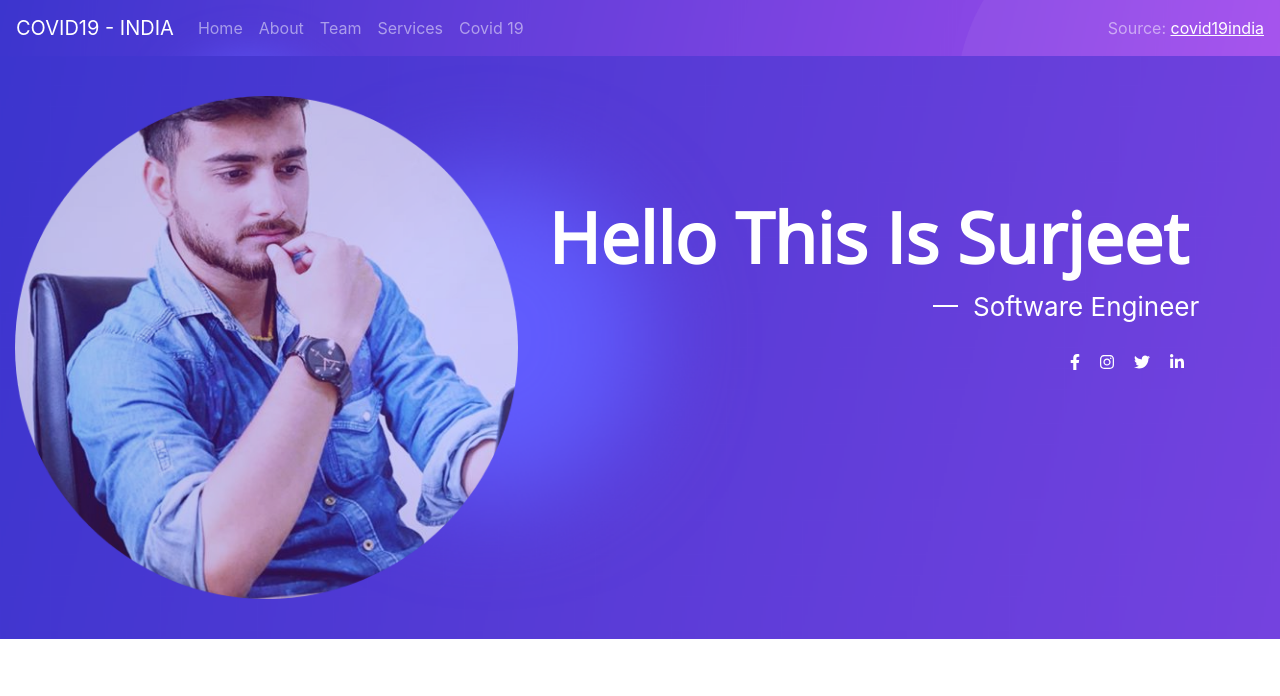
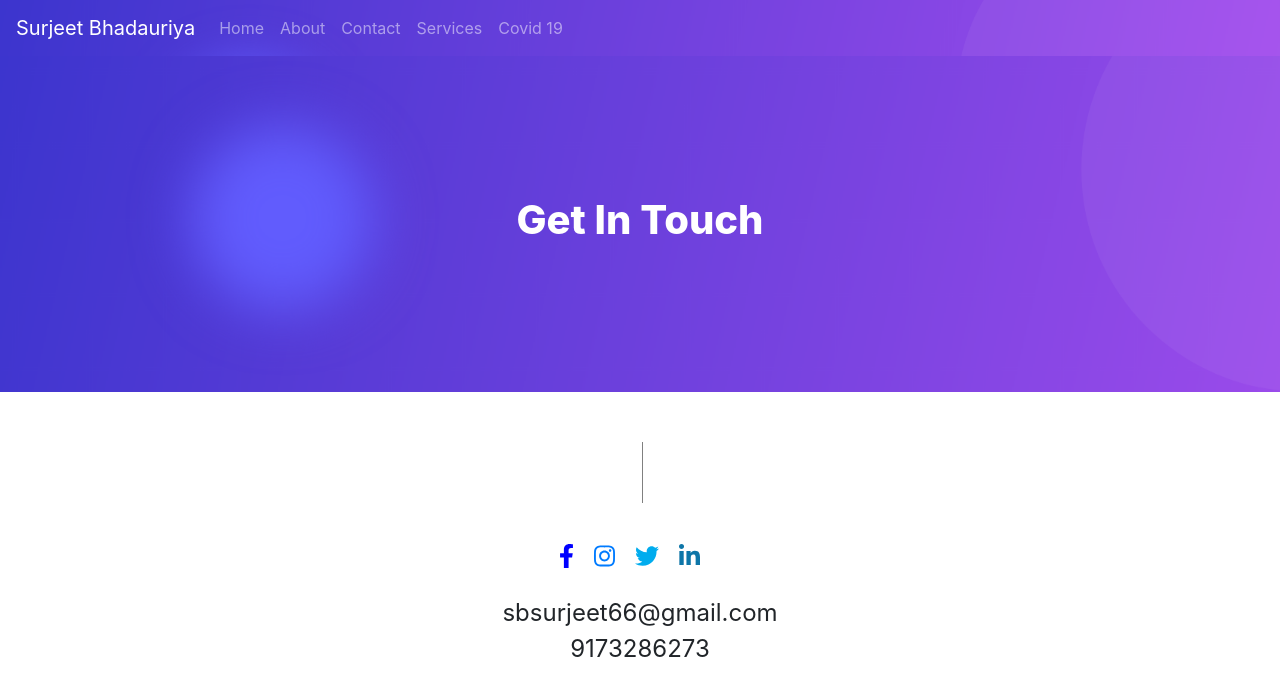
Before and after one commit to suri66/surjeet-bhadauriya, a React (Create React App) app: page /contact in a window 1280 px wide. Shown: the top 696 px of the page. Built offline with nearby package versions, Linux system fonts and the light colour scheme.

Commit message:
homepage change, covid19 link, contact us page

```diff
--- a/src/App.js
+++ b/src/App.js
@@ -5,7 +5,7 @@ import HomePage from './pages/HomePage';
 import Header from './components/Common/Header/header';
 import Covid19Page from './pages/Covid19Page';
 import ServicePage from './pages/ServicePage';
-import TeamPage from './pages/TeamPage';
+import ContactUsPage from './pages/ContactUsPage';
 
 
 const App = (
@@ -13,13 +13,13 @@ const App = (
     <div>
       <Header />
       <Switch>
-        <Route exact path="/" component={Covid19Page} />
+        <Route exact path="/" component={HomePage} />
         <Route path="/about" component={HomePage} />
-        <Route path="/contact" component={HomePage} />
+        <Route path="/contact" component={ContactUsPage} />
         <Route path="/services" component={ServicePage} />
         <Route path="/portfolio" component={HomePage} />
         <Route path="/covid19" component={Covid19Page} />
-        <Route path="/team" component={TeamPage} />
+        {/* <Route path="/team" component={TeamPage} />         */}
         {/* <Route component={Notfound} /> */}
       </Switch>
       {/* <Footer /> */}
--- a/src/components/Common/Header/header.js
+++ b/src/components/Common/Header/header.js
@@ -19,8 +19,7 @@ const Header = props => {
     <div>
       <Navbar color="dark" dark expand="md" className="header">
         <Link to="/" className="navbar-brand">
-          {/* Surjeet Bhadauriya */}
-          COVID19 - INDIA
+          Surjeet Bhadauriya
         </Link>
         <NavbarToggler onClick={toggle} />
         <Collapse isOpen={isOpen} navbar>
@@ -36,8 +35,8 @@ const Header = props => {
               </Link>
             </NavItem>
             <NavItem>
-              <Link to="/team" className="nav-link">
-                Team
+              <Link to="/contact" className="nav-link">
+                Contact
               </Link>
             </NavItem>
             <NavItem>
@@ -61,17 +60,6 @@ const Header = props => {
               </Link>
             </NavItem> */}
           </Nav>
-          <NavbarText>
-            Source:&nbsp;
-            <a
-              href="https://www.covid19india.org/"
-              target="_blank"
-              rel="noopener noreferrer"
-              style={{textDecoration: 'underline'}}
-            >
-              covid19india
-            </a>
-          </NavbarText>
         </Collapse>
       </Navbar>
     </div>
--- /dev/null
+++ b/src/components/ContactUs/ContactUs.js
@@ -0,0 +1,16 @@
+import React, { Component } from 'react';
+import SubHeader from '../Common/SubHeader/SubHeader';
+import ContactUsForm from './ContactUsForm/ContactUsForm';
+
+class ContactUs extends Component {
+    render() {
+        return (
+            <div>
+                <SubHeader title="Get In Touch"/>
+                <ContactUsForm />
+            </div>
+        );
+    }
+}
+
+export default ContactUs;
--- /dev/null
+++ b/src/components/ContactUs/ContactUsForm/ContactUsForm.js
@@ -0,0 +1,53 @@
+import React from 'react';
+import { Col, Row } from 'reactstrap';
+import { FontAwesomeIcon } from '@fortawesome/react-fontawesome';
+import { faFacebookF, faInstagram, faTwitter, faLinkedinIn } from '@fortawesome/free-brands-svg-icons';
+import '../styles.scss';
+
+const ContactUsForm = (props) => {
+  return (
+    <div className="padding-50-main-div">
+      <Row className="row-margin-off">
+        <Col>
+          <div className="text-align-center font-size-24 main-text-div">
+            <div className="contact-vertical-line"></div>
+            <br />
+            <div className="display-flex margin-top-20" style={{width: '36%', margin: 'auto'}}>
+              <a
+                href="https://www.facebook.com/surjeetsingh.bhadauriya"
+                target="blank"
+              >
+                <FontAwesomeIcon className="contact-fb-icon" icon={faFacebookF} />
+              </a>
+              <a
+                className="margin-left-20"
+                href="https://www.instagram.com/beingsurjeet"
+                target="blank"
+              >
+                <FontAwesomeIcon className="contact-instagram-icon" icon={faInstagram} />
+              </a>
+              <a
+                className="margin-left-20"
+                href="https://twitter.com/catchme822"
+                target="blank"
+              >
+                <FontAwesomeIcon className="contact-twitter-icon" icon={faTwitter} />
+              </a>
+              <a
+                className="margin-left-20"
+                href="https://in.linkedin.com/in/surjeet-bhadauriya-b26a1183"
+                target="blank"
+              >
+                <FontAwesomeIcon className="contact-linkedin-icon" icon={faLinkedinIn} />
+              </a>
+            </div>
+            <div className="margin-top-20">sbsurjeet66@gmail.com</div>
+            <div className="margin-top-5">9173286273</div>
+          </div>
+        </Col>
+      </Row>
+    </div>
+  );
+};
+
+export default ContactUsForm;
--- /dev/null
+++ b/src/components/ContactUs/styles.scss
@@ -0,0 +1,42 @@
+.main-text-div {
+  width: 36%;
+  margin: auto;
+}
+
+.contact-vertical-line {
+  height: 61px;
+  width: 1px;
+  background: gray;
+  margin-left: 227px;
+}
+
+.contact-fb-icon {
+  color: blue;
+  width: 30px;
+}
+
+.contact-instgram-icon {
+  color: #3f729b;
+  width: 30px;
+}
+
+.contact-twitter-icon {
+  color: #00acee;
+  width: 30px;
+}
+
+.contact-linkedin-icon {
+  color: #0e76a8;
+  width: 30px;
+}
+
+@media screen and (max-width: 488px) {
+  .contact-vertical-line {
+    margin-left: 165px;
+  }
+
+  .main-text-div {
+    width: 100%;
+    margin: auto;
+  }
+}
--- a/src/components/Covid19/Covid19.js
+++ b/src/components/Covid19/Covid19.js
@@ -60,6 +60,17 @@ function Covid19({ stateWiseTabularData = {}, cityTabularData = {} }) {
             />
           </Col>
         </Row>
+        <div style={{ marginTop: '20px', fontSize: '15px' }}>
+          Source:&nbsp;
+          <a
+            href="https://www.covid19india.org/"
+            target="_blank"
+            rel="noopener noreferrer"
+            style={{ textDecoration: 'underline' }}
+          >
+            covid19india
+          </a>
+        </div>
       </FadeIn>
     </div>
   );
--- a/src/components/ServicesComponent/styles.scss
+++ b/src/components/ServicesComponent/styles.scss
@@ -46,7 +46,7 @@
 
 @media screen and (max-width: 488px) {
   .service-vertical-line {
-    margin-left: 194px;
+    margin-left: 165px;
   }
 
   .main-text-div {
--- /dev/null
+++ b/src/pages/ContactUsPage.js
@@ -0,0 +1,12 @@
+import React, { Component } from 'react';
+import ContactUs from '../components/ContactUs/ContactUs';
+
+class ContactUsPage extends Component {
+    render() {
+        return (
+            <ContactUs />
+        );
+    }
+}
+
+export default ContactUsPage;
```
